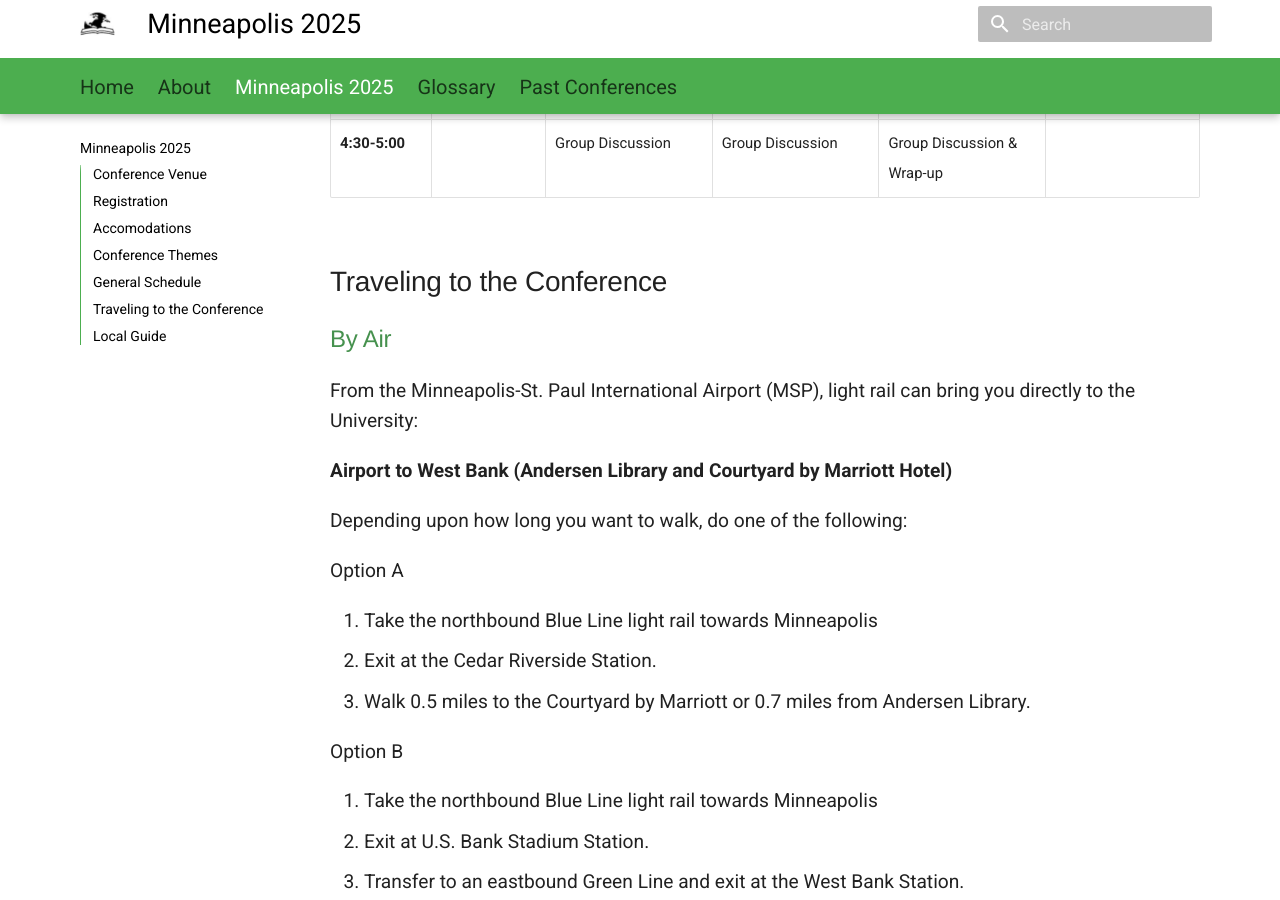
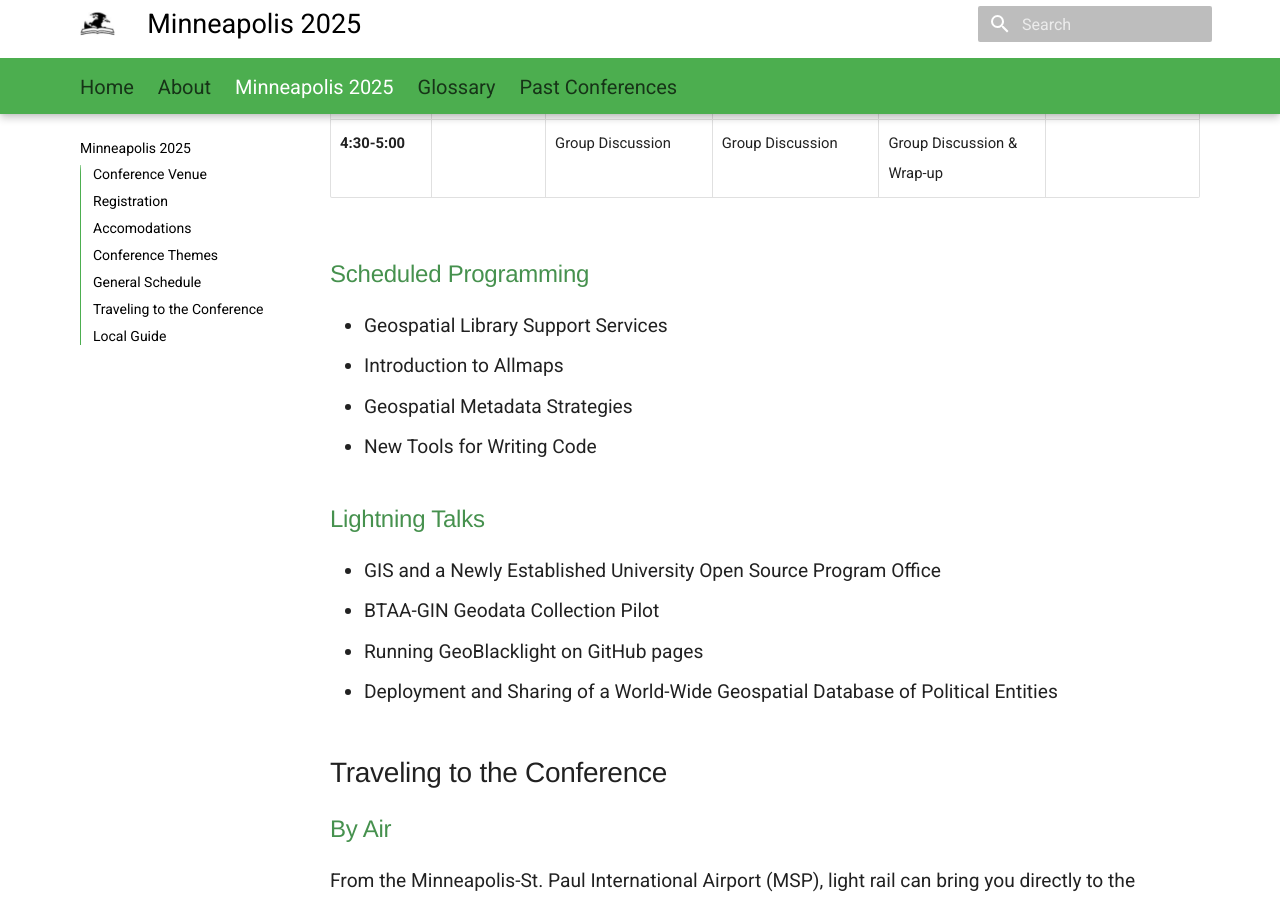
Before and after one commit to geo4lib/geo4libcamp-website, an MkDocs documentation site: the page built from docs/2025/index.md, in a window 1280 px wide and 900 px high, scrolled down 3106 px. Built offline with MkDocs 1.6.1 and Material for MkDocs 9.7.7, drawn with Linux system fonts in a browser that asks for light colours.

Commit message:
Add programming

```diff
--- a/docs/2025/index.md
+++ b/docs/2025/index.md
@@ -147,8 +147,19 @@ Focus on emerging trends, new ideas, and collaborative futures in geospatial lib
   </tr>
 </table>
 
+### Scheduled Programming
 
+* Geospatial Library Support Services
+* Introduction to Allmaps
+* Geospatial Metadata Strategies
+* New Tools for Writing Code
 
+### Lightning Talks
+
+* GIS and a Newly Established University Open Source Program Office
+* BTAA-GIN Geodata Collection Pilot
+* Running GeoBlacklight on GitHub pages
+* Deployment and Sharing of a World-Wide Geospatial Database of Political Entities
 
 
 
```
